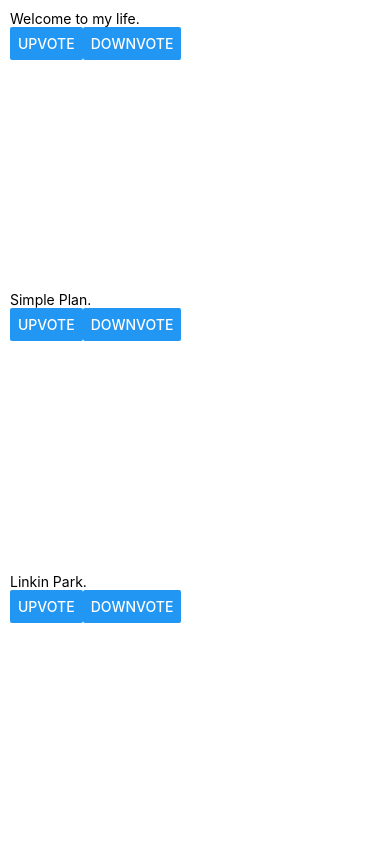
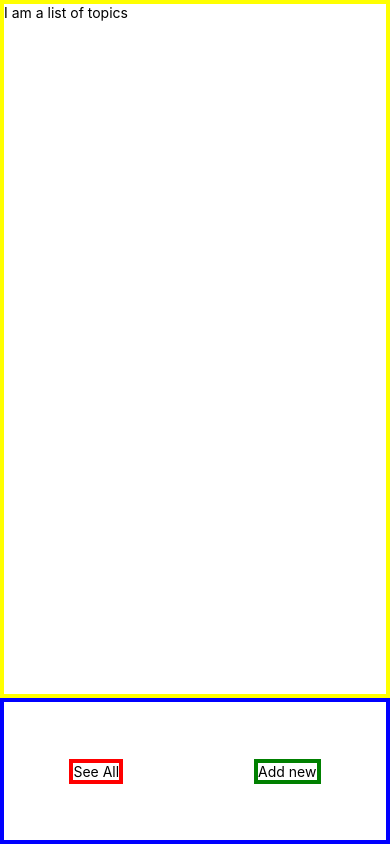
Before and after one commit to harishv7/ReadIt, a React Native app: screen / in a window 390 px wide. Built offline with nearby package versions, Linux system fonts and the light colour scheme.

Commit message:
Create homepage outline

```diff
--- a/App.js
+++ b/App.js
@@ -19,31 +19,45 @@
     }
 }
 
-export default class Topics extends Component {
+export default class ReadIt extends Component {
     render() {
         return (
-            <View style={{flex:1}}>
-                <Topic title='Welcome to my life.' />
-                <Topic title='Simple Plan.' />
-                <Topic title='Linkin Park.' />
+            <View style={styles.container}>
+                <View style={[styles.header, this.border('yellow')]}>
+                   <Text>I am a list of topics </Text>
+                </View>
+                <View style={[styles.footer, this.border('blue')]}>
+                    <View style={this.border('red')}>
+                        <Text>See All</Text>
+                    </View>
+                    <View style={this.border('green')}>
+                        <Text>Add new</Text>
+                    </View>
+                </View>
             </View>
         );
+    }
+
+    border(color) {
+        return {
+            borderColor: color,
+            borderWidth: 4
+        };
     }
 }
 
 const styles = StyleSheet.create({
     container: {
         flex: 1,
-        backgroundColor: '#fff',
+        alignItems: 'stretch'
+    },
+    footer: {
+        flex: 1,
+        flexDirection: 'row',
         alignItems: 'center',
-        justifyContent: 'center',
+        justifyContent: 'space-around'
     },
-    bigBlue: {
-        color: 'blue',
-        fontWeight: 'bold',
-        fontSize: 30
-    },
-    red: {
-        color: 'red'
+    header: {
+        flex: 5
     }
 });
```
